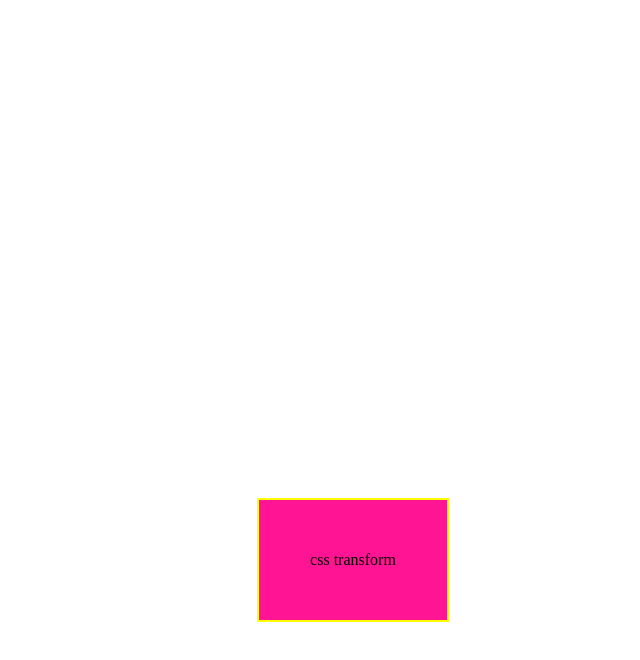
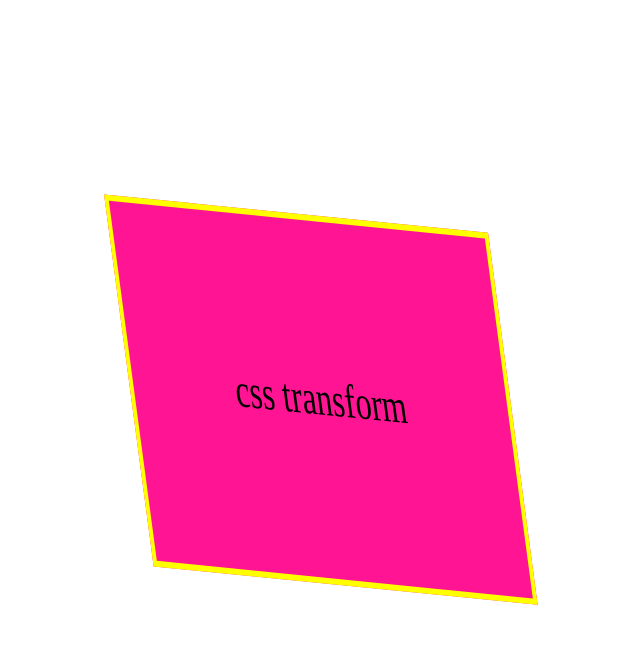
Before and after one commit to RiTiKa-ShIsHoDiA/CSSLearning, a plain HTML site: page Css/Transform/index.html in a window 1280 px wide. In both pictures the pointer is over the element "css transform". Shown: the whole page, without its empty margins (319-959 px from the left). Drawn offline with Linux system fonts and the light colour scheme.

Commit message:
learn-transition

```diff
--- a/Css/Transform/style.css
+++ b/Css/Transform/style.css
@@ -14,12 +14,23 @@ body{
     align-items: center;
 }
 .parent{
-
     background-color: deeppink;
     height:min-content;
     width: max-content;
     padding:4vw;
     color:black;
     border:2px solid yellow;
-    transform: translate(2rem,10rem);
+    /* transform: translate(2rem,10rem); */
+    /* transform:rotate(-120deg); +ve for clock-wise -ve for anti clock-wise */
+
 }
+.parent:hover{
+    /* transform:scale(2,3); */ /* increase height or width*/
+    /* transform:scaleX(0.3) */ /* decrease  width*/
+     /* transform:scaleY(0.5); */  /*decrease height*/
+     /* transform: skewX(-60deg);  */ /* tilt toward x-axis*/
+     /* transform:skewY(30deg); */
+     /* transform:skew(30deg,20deg); */
+     transform: matrix(2,0.2,0.4,3,0,0);
+
+}
```
